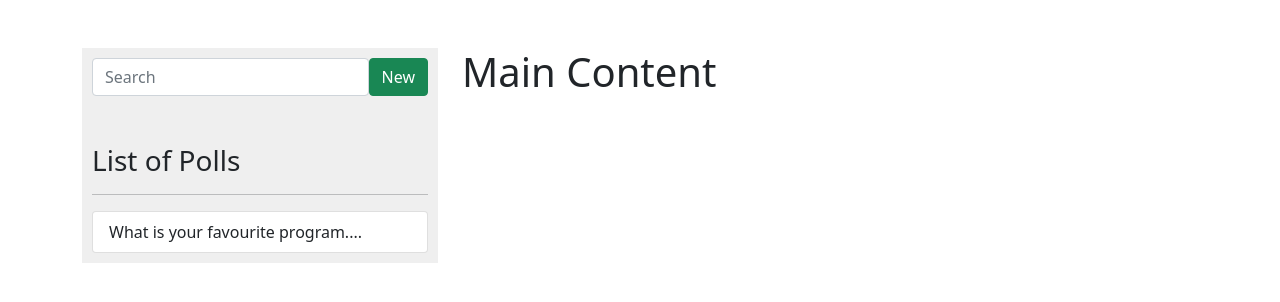
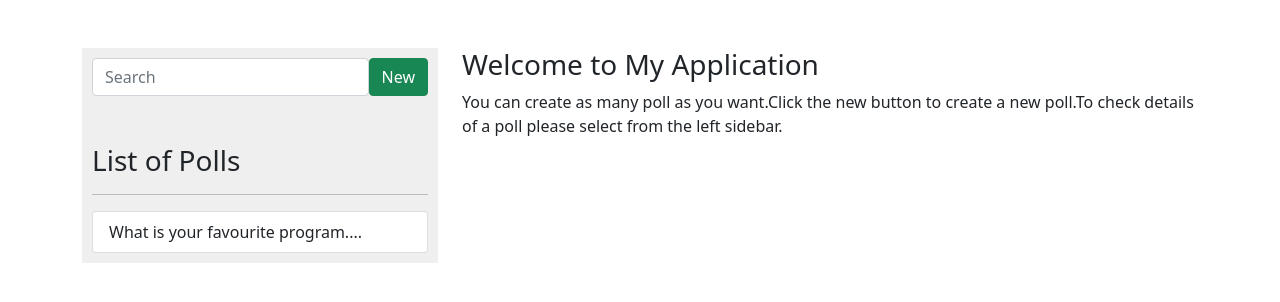
Before and after one commit to Nahidjc/React_Poll, a React (Create React App) app: page / in a window 1280 px wide. Shown: the top 302 px of the page. Built offline with nearby package versions, Linux system fonts and the light colour scheme.

Commit message:
main content and update form

```diff
--- a/src/app.jsx
+++ b/src/app.jsx
@@ -5,46 +5,64 @@ import MainContent from './components/main-contents';
 import POLLS from './data/polls';
 import shortid from 'shortid';
 class App extends Component {
-    state ={
-        polls:[],
-        selectedPoll:{},
-        searchTerm:''
+    state = {
+        polls: [],
+        selectPoll: {},
+        searchTerm: ''
     }
 
 
-    componentDidMount(){
-        this.setState({polls:POLLS})
+    componentDidMount() {
+        this.setState({ polls: POLLS })
     }
 
 
-    addNewPoll = poll =>{
+    addNewPoll = poll => {
         poll.id = shortid.generate()
         poll.created = new Date()
         poll.totalVote = 0
         poll.opinions = []
         this.setState({
-            polls:this.state.polls.concat(poll)
+            polls: this.state.polls.concat(poll)
         })
     }
 
-    updatePoll = updatedPoll =>{
+    updatePoll = updatedPoll => {
         const polls = [...this.state.polls];
         const poll = polls.find(p => p.id === updatedPoll.id);
         poll.title = updatedPoll.title;
-        poll.description  = updatedPoll.description;
+        poll.description = updatedPoll.description;
         poll.options = updatedPoll.options;
-        this.setState({polls});
+        this.setState({ polls });
     }
 
-    deletePoll = pollId =>{
+    deletePoll = pollId => {
         const polls = this.state.polls.filter(p => p.id !== pollId);
-        this.setState({polls,selectedPoll:{}});
+        this.setState({ polls, selectPoll: {} });
     }
-    selectedPoll = pollId =>{
+    selectedPoll = pollId => {
         const poll = this.state.polls.find(p => p.id === pollId);
-        this.setState({selectedPoll:poll});
+        this.setState({ selectPoll: poll });
     }
-    handleSearch=searchTerm =>{
+    handleSearch = searchTerm => {
+
+    }
+
+    getOpinion = (response) => {
+        const { polls } = this.state;
+        const poll = polls.find(p => p.id === response.pollId);
+        const option = poll.opinions.find(
+            o => o.id === response.selectedOption
+        );
+        poll.totalVote++;
+        option.vote++;
+        const opinion = {
+            id: shortid.generate(),
+            name: response.name,
+            selectedOption: response.selectedOption
+        }
+        poll.opinions.push(opinion);
+        this.setState({ polls });
 
     }
     render() {
@@ -61,7 +79,13 @@ class App extends Component {
                         />
                     </Col>
                     <Col md={8}>
-                        <MainContent />
+                        <MainContent
+
+                            poll={this.state.selectPoll}
+                            getOpinion={this.getOpinion}
+                            updatePoll={this.updatePoll}
+                            deletePoll={this.deletePoll}
+                        />
                     </Col>
                 </Row>
             </Container>
--- a/src/components/main-contents/index.jsx
+++ b/src/components/main-contents/index.jsx
@@ -1,12 +1,65 @@
 import React, { Component } from 'react';
+import { Modal, ModalBody, ModalHeader } from 'reactstrap';
+import MyForm from '../poll-form/form';
+import ParticipationForm from './participate-form';
 
 class MainContent extends Component {
+    state = {
+        openModal: false
+    }
+    toggleModal = () => {
+        this.setState({
+            openModal: !this.state.openModal
+        })
+    }
+
     render() {
+        if (Object.keys(this.props.poll).length === 0) {
+            return (
+                <div>
+                    <h3>Welcome to My Application</h3>
+                    <p>You can create as many poll as you want.Click the new
+                button to create a new poll.To check details of a poll please select from the left sidebar.</p>
+                </div>
+            )
+        }
+
+
+        const { poll, getOption, updatePoll, deletePoll } = this.props;
         return (
             <div>
-                <h1>Main Content</h1>
+                <h3>{poll.title}</h3>
+                <p>{poll.description}</p>
+                <br />
+                <ParticipationForm
+
+                    poll={poll}
+                    getOption={getOption}
+                    toggleModal={this.toggleModal}
+                    deletePoll={deletePoll}
+                />
+                <Modal
+                    isOpen={this.state.openModal}
+                    toggle={this.toggleModal}
+                    unmountOnClose={true}
+                >
+                    <ModalHeader toggle={this.toggleModal}>
+                        Update Modal
+
+                </ModalHeader>
+                    <ModalBody>
+                        <MyForm
+
+                            poll={poll}
+                            isUpdate={true}
+                            submit={updatePoll}
+                            buttonValue='Update Poll'
+                        />
+                    </ModalBody>
+
+                </Modal>
             </div>
-        );
+        )
     }
 }
 
--- a/src/components/sidebar/index.jsx
+++ b/src/components/sidebar/index.jsx
@@ -4,11 +4,11 @@ import PollForm from '../poll-form';
 import PollList from './poll_list';
 
 class Sidebar extends Component {
-state={
-    openModal : false
+    state = {
+        openModal: false
     }
 
-    toggleModal = ()=>{
+    toggleModal = () => {
         this.setState({
             openModal: !this.state.openModal
         })
@@ -16,7 +16,7 @@ state={
     }
     render() {
         return (
-            <div style={{background:'#efefef',padding:'10px'}}>
+            <div style={{ background: '#efefef', padding: '10px' }}>
 
                 <div className='d-flex mb-5'>
                     <Input
@@ -39,7 +39,7 @@ state={
                 <hr />
                 <PollList
                     polls={this.props.polls}
-               selectPoll={this.props.selectPoll}
+                    selectedPoll={this.props.selectedPoll}
                 />
 
                 <Modal
--- a/src/components/sidebar/poll_list.jsx
+++ b/src/components/sidebar/poll_list.jsx
@@ -2,6 +2,7 @@ import React from 'react';
 import { ListGroup, ListGroupItem } from 'reactstrap';
 
 const PollList = (props) => {
+    console.log(props.selectedPoll);
     if (props.polls.length === 0) {
         return <p> There is no poll </p>
     }
@@ -10,11 +11,11 @@ const PollList = (props) => {
             props.polls.map(poll => (
                 <ListGroupItem
                     key={poll.id}
-                    onClick={() => props.selectPoll(poll.id)}
+                    onClick={() => props.selectedPoll(poll.id)}
                     style={{ cursor: 'pointer' }}
 
                 >
-                    { poll.title.length > 30 ? poll.title.substr(0, 30) + '....' : poll.title }
+                    { poll.title.length > 30 ? poll.title.substr(0, 30) + '....' : poll.title}
                 </ListGroupItem>
             ))
         }
```
Also changed, not shown: src/components/poll-form/form.jsx (+11 -11 lines). Lines whose indentation alone changed are shown as unchanged.
